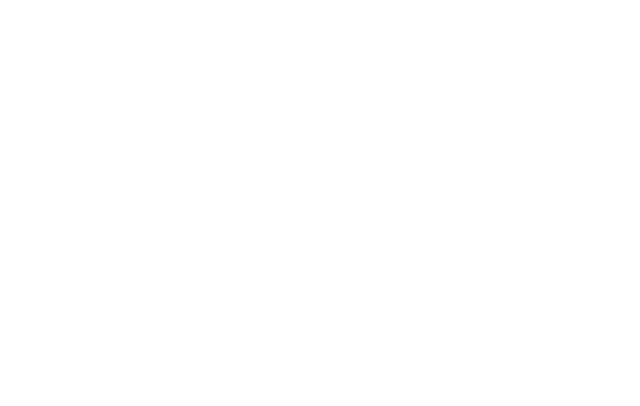
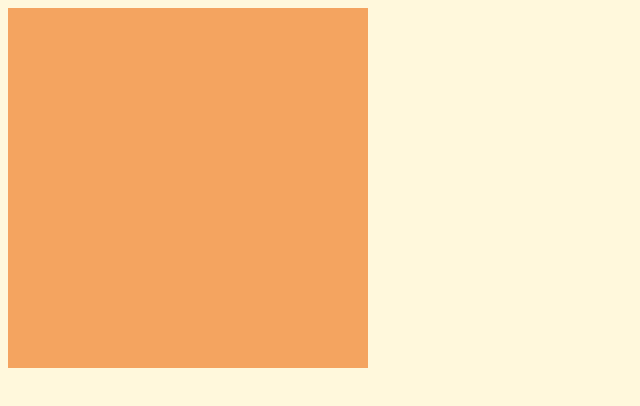
Before and after one commit to FbW43-2/uib_Heriberto_HTML, a plain HTML site: page index.html in a window 1280 px wide. Shown: the whole page, without its empty margins (0-640 px from the left). Drawn offline with Linux system fonts and the light colour scheme.

Commit message:
changes to html/css page

```diff
--- a/css/style.css
+++ b/css/style.css
@@ -0,0 +1,16 @@
+html,
+body {
+  width: 100%;
+  height: 100%;
+}
+
+body {
+  background-color: cornsilk;
+}
+
+.outer-square {
+  width: 360px;
+  height: 360px;
+  background-color: sandybrown;
+  border: solid 10x black;
+}
--- a/index.html
+++ b/index.html
@@ -1,10 +1,10 @@
 <!DOCTYPE html>
 <html>
-<head>
-    <link rel="stylesheet" href="css/style.css">
-</head>
+  <head>
+    <link rel="stylesheet" href="css/style.css" />
+  </head>
 
-<body>
-
-</body>
+  <body>
+    <div class="outer-square"></div>
+  </body>
 </html>
```
